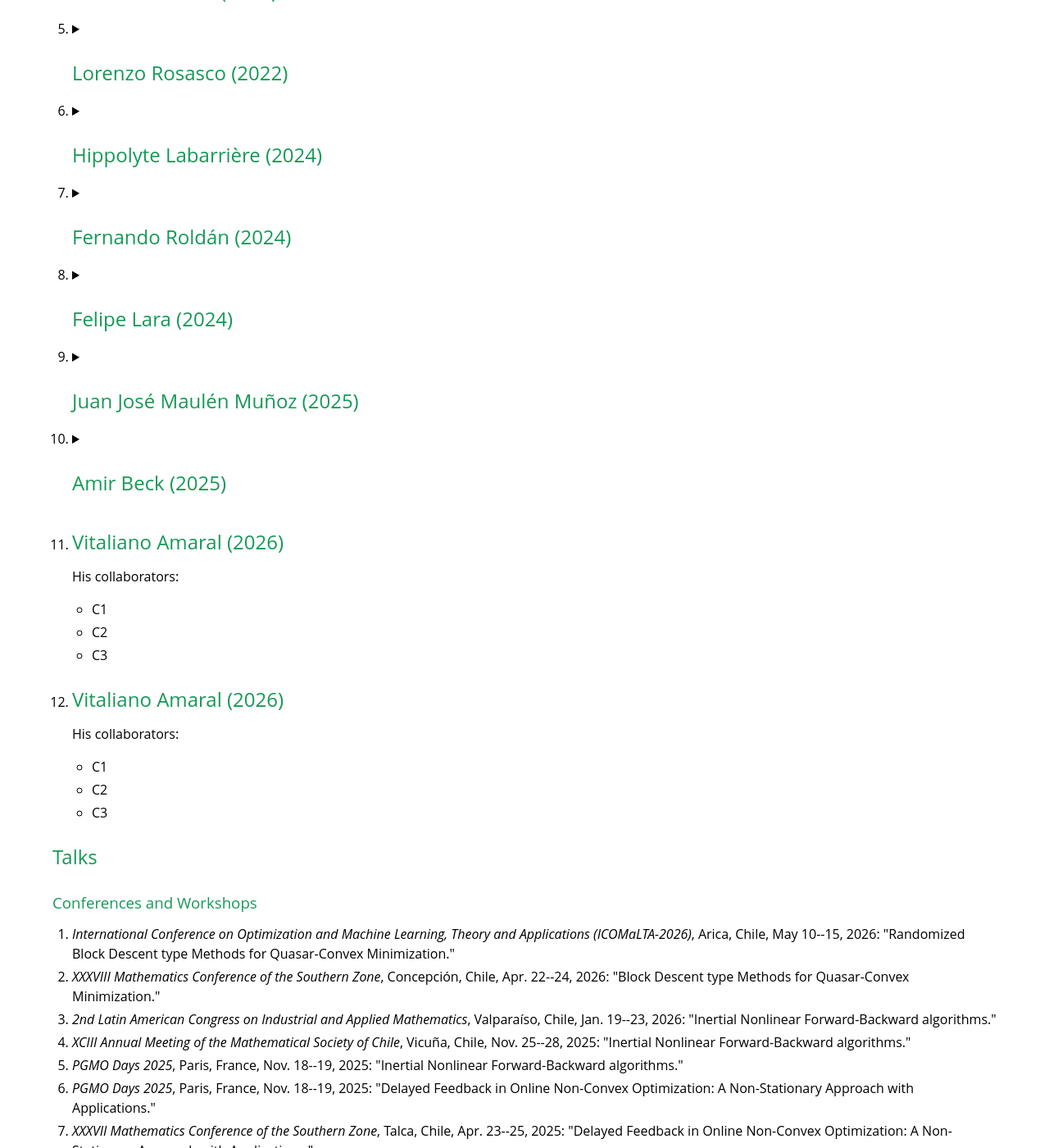
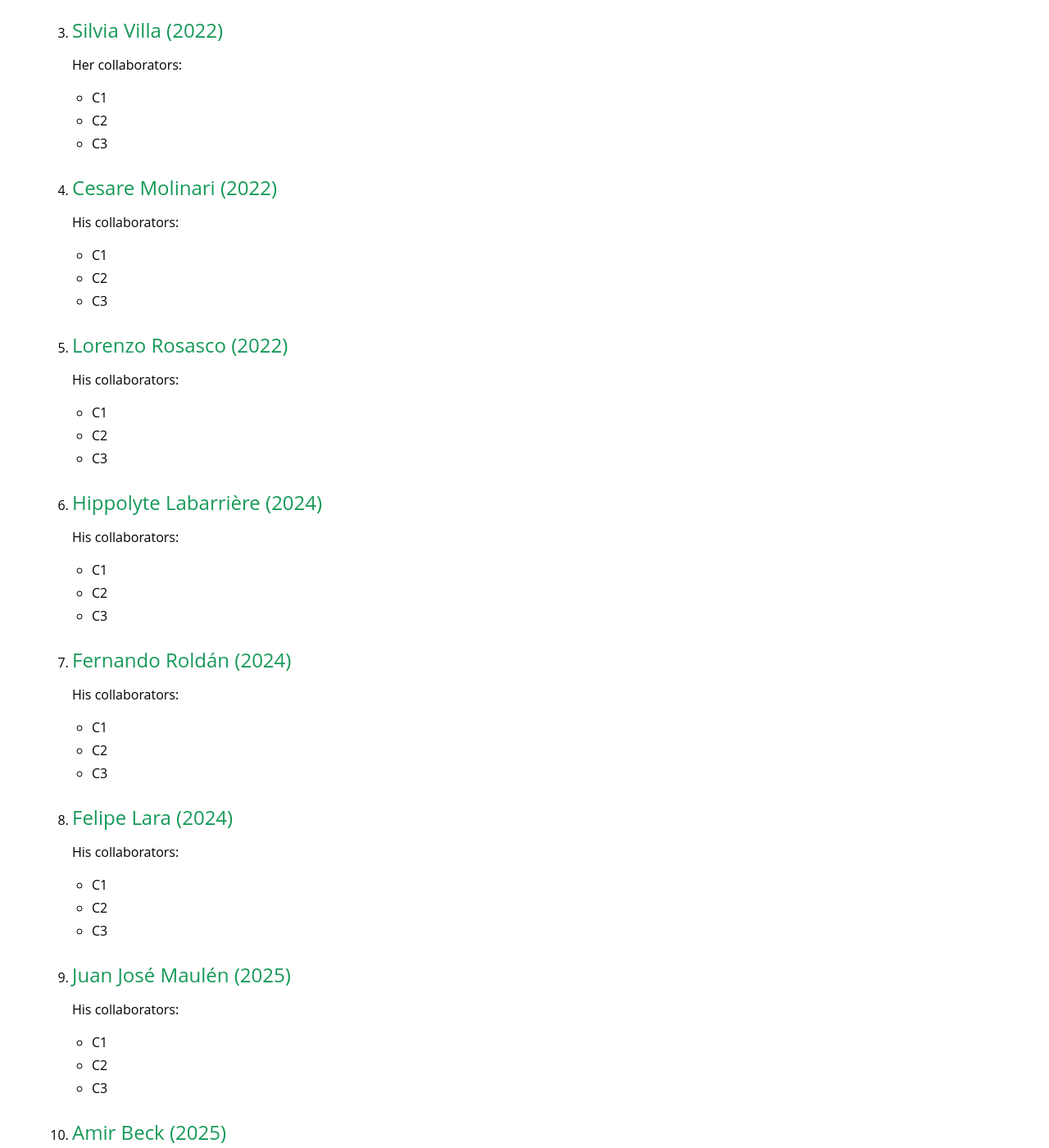
Before and after one commit to cristianvega1995/cristianvega1995.github.io, a Jekyll site: the page Collaborators.html, which Jekyll copies as it is, in a window 1280 px wide and 1400 px high, scrolled down 699 px. Shown: the whole window at 82% size. Built offline with Jekyll 4.4.1, drawn with Linux system fonts in a browser that asks for light colours; some of the changed lines change nothing that is shown; some of the changed text lies outside the part shown.

Commit message:
Change details tags to summary tags for collaborators
Updated list of collaborators to use summary tags instead of details tags.

```diff
--- a/Collaborators.html
+++ b/Collaborators.html
@@ -263,7 +263,7 @@
 </div></div>
 <h2 id="collaborators">My collaborators</h2>
 <ol>
-  <li><details><summary><h2>Luis Briceño (2020)</h2></summary>
+  <li><summary><h2>Luis Briceño (2020)</h2></summary>
 	  <p>His collaborators:</p>
       <ul>
         <li>C1</li>
@@ -272,7 +272,16 @@
       </ul>
     </details>
   </li>
-  <li><details><summary><h2>Julio Deride (2020)</h2></summary>
+  <li><summary><h2>Julio Deride (2020)</h2></summary>
+	  <p>His collaborators:</p>
+      <ul>
+        <li>C1</li>
+        <li>C2</li>
+        <li>C3</li>
+      </ul>
+    </details>
+  </li>
+  <li><summary><h2>Silvia Villa (2022)</h2></summary>
 	  <p>Her collaborators:</p>
       <ul>
         <li>C1</li>
@@ -281,16 +290,7 @@
       </ul>
     </details>
   </li>
-  <li><details><summary><h2>Silvia Villa (2022)</h2></summary>
-	  <p>Her collaborators:</p>
-      <ul>
-        <li>C1</li>
-        <li>C2</li>
-        <li>C3</li>
-      </ul>
-    </details>
-  </li>
-  <li><details><summary><h2>Cesare Molinari (2022)</h2></summary>
+  <li><summary><h2>Cesare Molinari (2022)</h2></summary>
 	  <p>His collaborators:</p>
       <ul>
         <li>C1</li>
@@ -299,7 +299,7 @@
       </ul>
     </details>
   </li>
-	<li><details><summary><h2>Lorenzo Rosasco (2022)</h2></summary>
+  <li><summary><h2>Lorenzo Rosasco (2022)</h2></summary>
 	  <p>His collaborators:</p>
       <ul>
         <li>C1</li>
@@ -308,7 +308,7 @@
       </ul>
     </details>
   </li>
-		  <li><details><summary><h2>Hippolyte Labarrière (2024)</h2></summary>
+  <li><summary><h2>Hippolyte Labarrière (2024)</h2></summary>
 	  <p>His collaborators:</p>
       <ul>
         <li>C1</li>
@@ -317,15 +317,7 @@
       </ul>
     </details>
   </li>
-	  <li><details><summary><h2>Fernando Roldán (2024)</h2></summary>
-	  <p>His collaborators:</p>
-      <ul>
-        <li>C1</li>
-        <li>C2</li>
-        <li>C3</li>
-      </ul>
-    </details></li>
-		  <li><details><summary><h2>Felipe Lara (2024)</h2></summary>
+   <li><summary><h2>Fernando Roldán (2024)</h2></summary>
 	  <p>His collaborators:</p>
       <ul>
         <li>C1</li>
@@ -334,7 +326,7 @@
       </ul>
     </details>
   </li>
-		  <li><details><summary><h2>Juan José Maulén Muñoz (2025)</h2></summary>
+  <li><summary><h2>Felipe Lara (2024)</h2></summary>
 	  <p>His collaborators:</p>
       <ul>
         <li>C1</li>
@@ -343,7 +335,7 @@
       </ul>
     </details>
   </li>
-	  <li><details><summary><h2>Amir Beck (2025)</h2></summary>
+  <li><summary><h2>Juan José Maulén (2025)</h2></summary>
 	  <p>His collaborators:</p>
       <ul>
         <li>C1</li>
@@ -352,7 +344,7 @@
       </ul>
     </details>
   </li>
-  <li><summary><h2>Vitaliano Amaral (2026)</h2></summary>
+  <li><summary><h2>Amir Beck (2025)</h2></summary>
 	  <p>His collaborators:</p>
       <ul>
         <li>C1</li>
```
